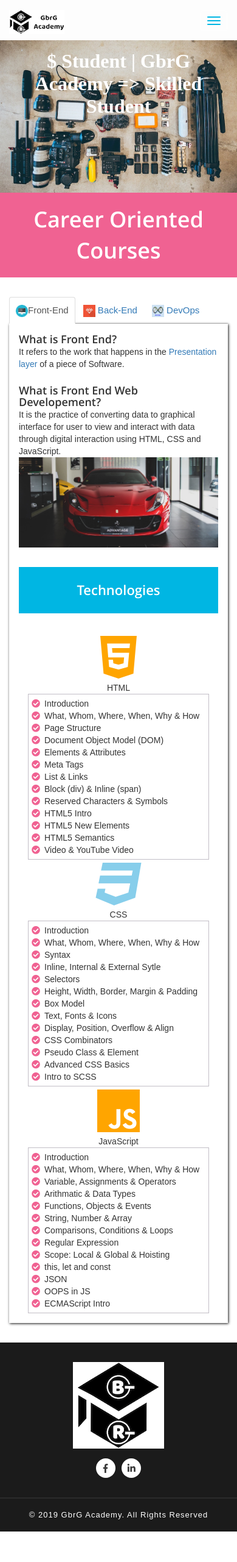
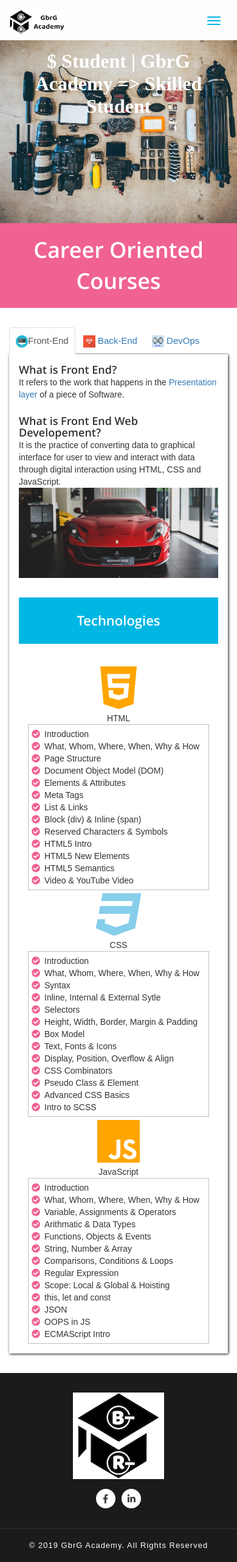
Before and after one commit to gbrgacademy/gbrgacademy.github.io, a Jekyll site: the page built from courses.html, in a window 390 px wide. Shown: the whole page at 61% size. Built offline with Jekyll 4.4.1, drawn with Linux system fonts in a browser that asks for light colours; some web fonts are replaced; before the commit the page ends 2512 px from its top, so only the background shows below that.

Commit message:
Fixed responsiveness of banner and tabs in courses

```diff
--- a/_sass/custom.scss
+++ b/_sass/custom.scss
@@ -164,7 +164,7 @@
 .fab.fa-css3 {
   color: skyblue;
 }
-@media (max-width: 430px) {
+@media (max-width: 768px) {
   .team-section .trainer-area {
     padding: 0.5em;
   }
@@ -176,16 +176,21 @@
   }
   .training-banner {
     background: url($baseurl + "/assets/images/career-focussed-small.jpg")no-repeat 0px 0px !important;
-    height: 250px !important;
+    height: 300px !important;
     background-size: cover !important;
   }
   .courses-banner {
     background: url($baseurl + "/assets/images/courses-small.jpg")no-repeat 0px 0px !important;
-    height: 250px !important;
+    height: 300px !important;
     background-size: cover !important;
   }
 }
-@media (max-width: 330px) {
+@media (max-width: 450px) {
+  .training-banner {
+    height: 250px !important;
+  }
+}
+@media (max-width: 360px) {
   .training-list .nav-tabs a {
     font-size: 13px;
   }
```
